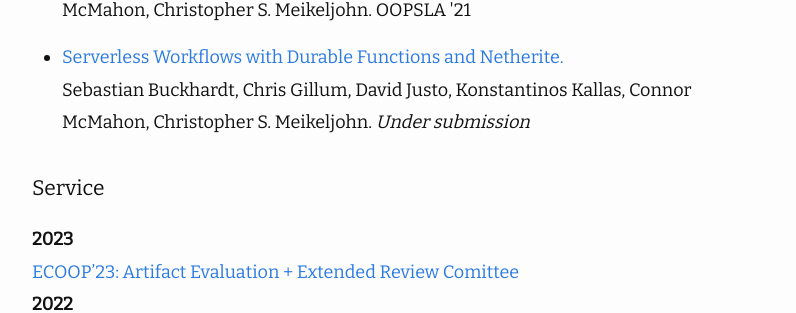
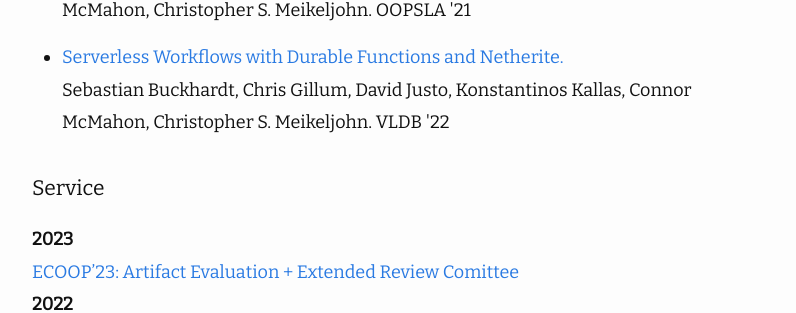
Before and after one commit to davidmrdavid/davidmrdavid.github.io, a Jekyll site: the page built from about.md, in a window 1280 px wide. Shown: the part 1018-1331 px from the top of the page, without its empty margins (238-1034 px from the left). Built offline with Jekyll 4.4.1, drawn with Linux system fonts in a browser that asks for light colours; nearby versions of some CDN libraries; our own code applies the rules of GitHub Pages for plain Markdown files.

```diff
--- a/about.md
+++ b/about.md
@@ -16,8 +16,8 @@ I enjoy working on dev tools and keeping up with the latest research on programm
   <p>David Justo, Shaoqing Yi, Lukas Stadler, Nadia Polikarpova, Arun Kumar. VLDB '21 (Industry Track)</p>
 - [Durable Functions: Semantics for Stateful Serverless.](https://dl.acm.org/doi/pdf/10.1145/3485510)
   <p>Sebastian Buckhardt, Chris Gillum, David Justo, Konstantinos Kallas, Connor McMahon, Christopher S. Meikeljohn. OOPSLA '21</p>
-- [Serverless Workflows with Durable Functions and Netherite.](https://arxiv.org/pdf/2103.00033.pdf)
-    <p>Sebastian Buckhardt, Chris Gillum, David Justo, Konstantinos Kallas, Connor McMahon, Christopher S. Meikeljohn. <i>Under submission</i></p>
+- [Serverless Workflows with Durable Functions and Netherite.](https://dl.acm.org/doi/10.14778/3529337.3529344)
+  <p>Sebastian Buckhardt, Chris Gillum, David Justo, Konstantinos Kallas, Connor McMahon, Christopher S. Meikeljohn. VLDB '22</p>
 
 ### Service
 **2023**<br>
```
